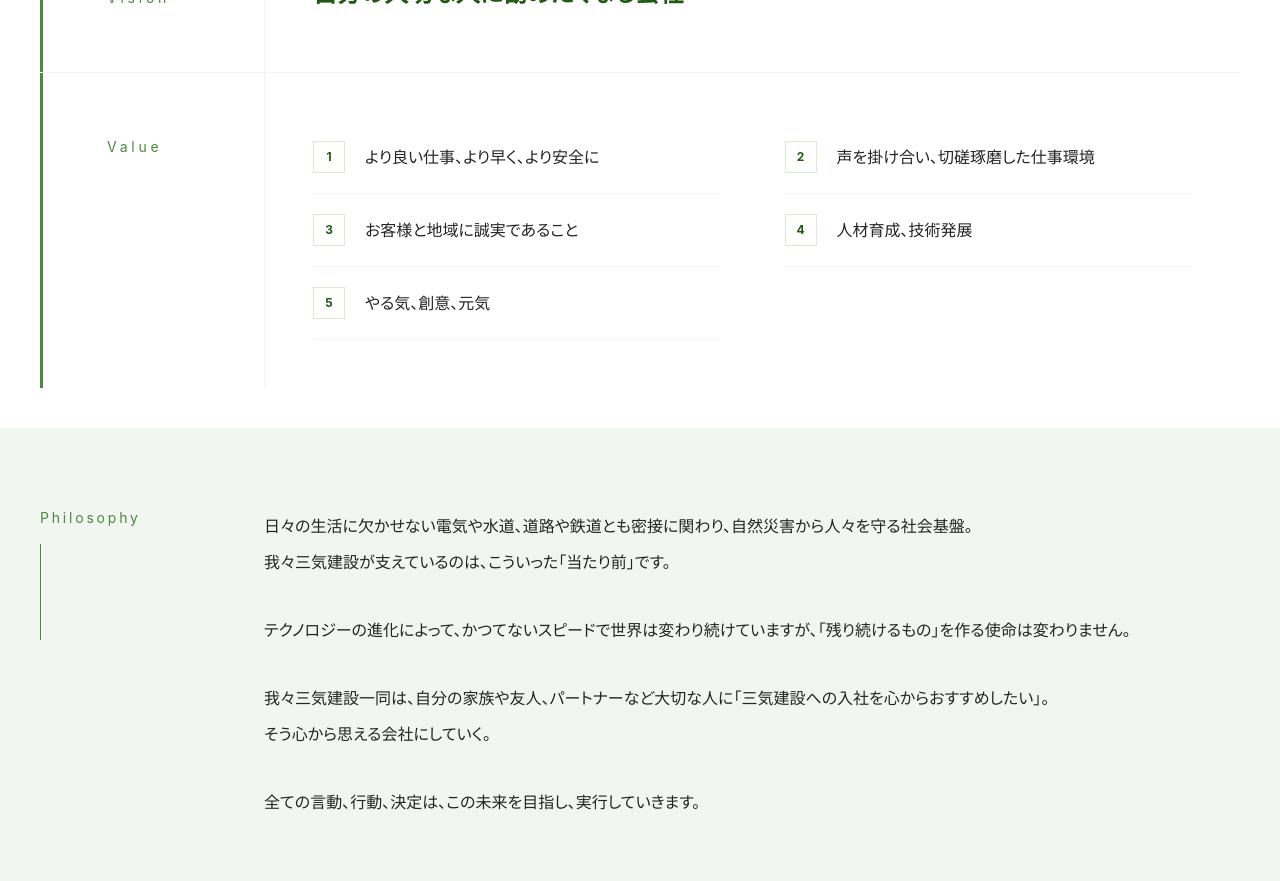
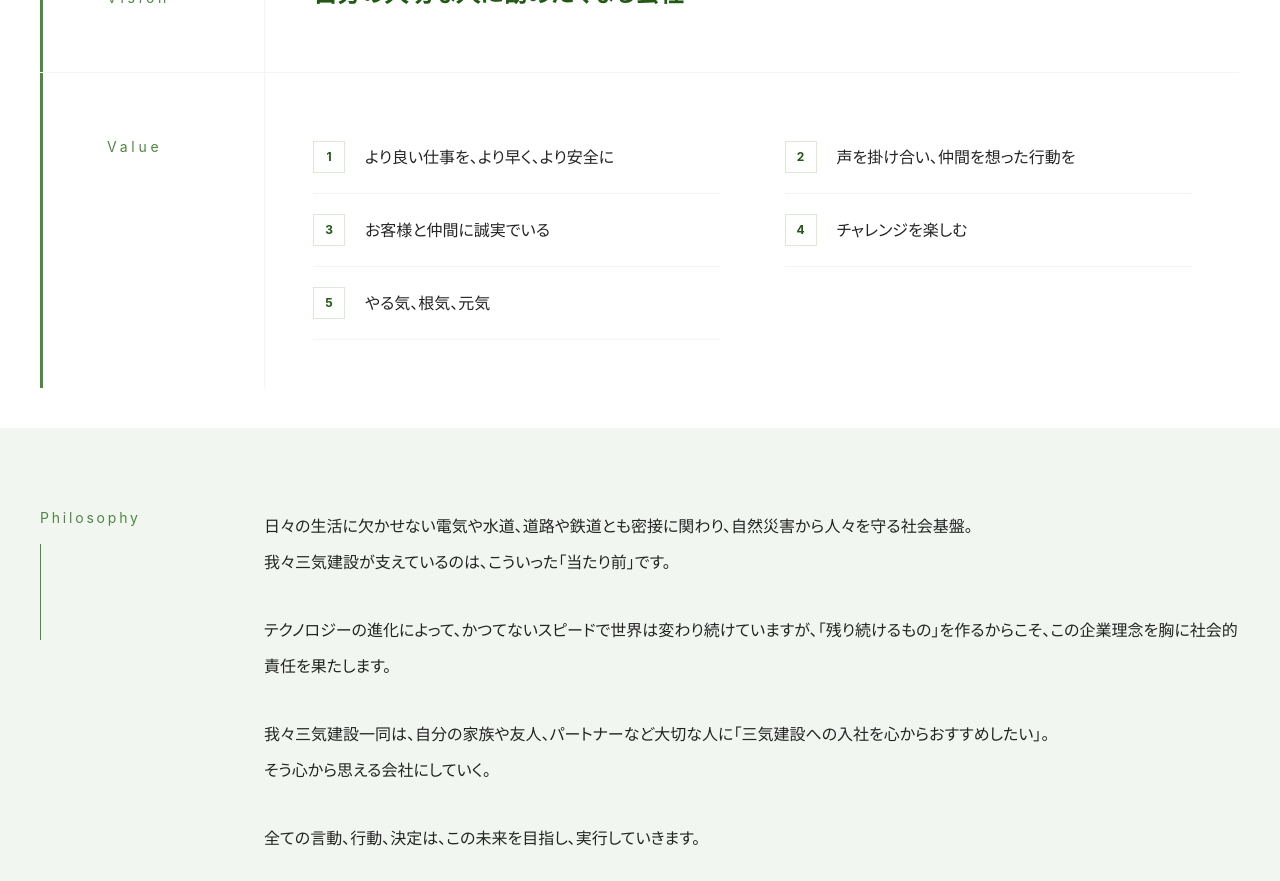
Before and after one commit to yuichi176/sanki-web, a React (Vite) app: page /company in a window 1280 px wide. Shown: the part 560-1441 px from the top of the page. Built offline with nearby package versions, Linux system fonts and the light colour scheme.

Commit message:
fix: text

```diff
--- a/src/pages/careers/careers-page.tsx
+++ b/src/pages/careers/careers-page.tsx
@@ -28,6 +28,7 @@
       '各種社会保険制度加入',
       'マイカー通勤可、社用車の貸し出し可',
       '社宅提供あり（費用は要相談）',
+      '研修、メンター制度あり',
     ],
   },
   {
--- a/src/pages/company/company-page.tsx
+++ b/src/pages/company/company-page.tsx
@@ -18,11 +18,11 @@
   {
     label: 'Value',
     values: [
-      'より良い仕事、より早く、より安全に',
-      '声を掛け合い、切磋琢磨した仕事環境',
-      'お客様と地域に誠実であること',
-      '人材育成、技術発展',
-      'やる気、創意、元気',
+      'より良い仕事を、より早く、より安全に',
+      '声を掛け合い、仲間を想った行動を',
+      'お客様と仲間に誠実でいる',
+      'チャレンジを楽しむ',
+      'やる気、根気、元気',
     ],
   },
 ]
@@ -103,7 +103,7 @@
               我々三気建設が支えているのは、こういった「当たり前」です。
             </p>
             <p>
-              テクノロジーの進化によって、かつてないスピードで世界は変わり続けていますが、「残り続けるもの」を作る使命は変わりません。
+              テクノロジーの進化によって、かつてないスピードで世界は変わり続けていますが、「残り続けるもの」を作るからこそ、この企業理念を胸に社会的責任を果たします。
             </p>
             <p>
               我々三気建設一同は、自分の家族や友人、パートナーなど大切な人に「三気建設への入社を心からおすすめしたい」。
--- a/src/pages/norimen-craftsman/norimen-craftsman-page.tsx
+++ b/src/pages/norimen-craftsman/norimen-craftsman-page.tsx
@@ -45,19 +45,13 @@
     title: '現場資料作成',
     images: [craftsman5Image, craftsman6Image],
     imageColumns: [1, 1],
-    description: [
-      '工事が終わると、工事についての内容などを報告書にまとめます。',
-      '正確な記録を残すことで、次の現場へのノウハウを積み重ねます。',
-    ],
+    description: ['工事が終わると、工事についての内容などを報告書にまとめます。'],
   },
   {
     title: '機械整備',
     images: [craftsman7Image, craftsman8Image],
     imageColumns: [3, 2],
-    description: [
-      '工事後や、天候不良時で現場作業が出来ない時は倉庫で機械の整備を行います。',
-      '道具を大切に扱うことも、職人として大切な仕事です。',
-    ],
+    description: ['工事後や、天候不良時で現場作業が出来ない時は倉庫で機械の整備を行います。'],
   },
 ]
 
```
